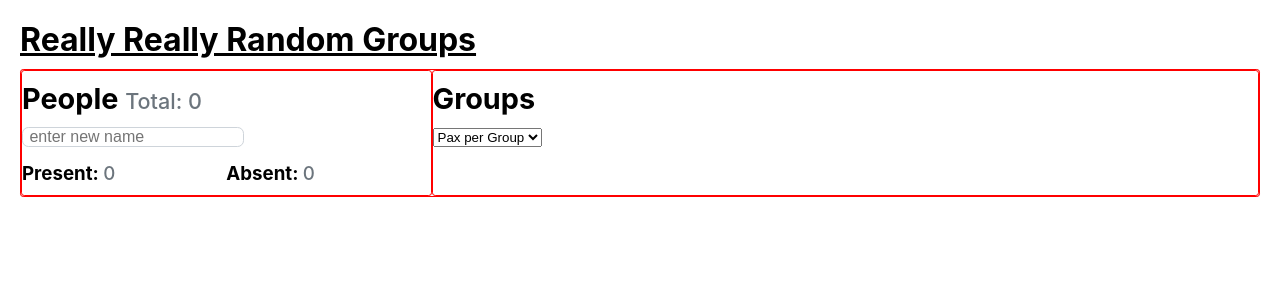
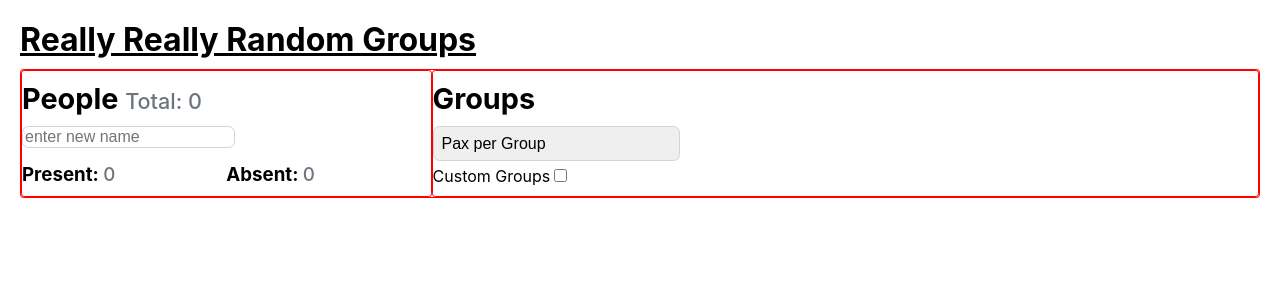
Before and after one commit to nicoraven/random-teams, a React (Create React App) app: page / in a window 1280 px wide. Shown: the top 300 px of the page. Built offline with nearby package versions, Linux system fonts and the light colour scheme.

Commit message:
feat: checkbox toggles between select pax per group or custom groups

```diff
--- a/src/App.css
+++ b/src/App.css
@@ -27,17 +27,31 @@ h2, h3 {
 	margin: 10px 0;
 }
 
-input {
+input, .group-input {
+	box-sizing: border-box;
 	border: solid 1px #CED4DA;
 	border-radius: 0.4rem;
-	padding: 0em 0.4em;
 	font-size: 1em;
 	overflow: auto;
 	margin-bottom: 5px;
 }
 
-input:focus {
+.group-input {
+	-webkit-appearance: none;
+	-moz-appearance: none;
+	width: 30%;
+}
+
+input, .group-input:focus {
 	outline: none;
+}
+
+#custom-group {
+	padding: 0em 0.4em;
+}
+
+#pax-group {
+	padding: 0.5em;
 }
 
 #attendance-lists {
--- a/src/groupings.js
+++ b/src/groupings.js
@@ -13,12 +13,23 @@ class Groupings extends Component {
         });
     }
 
+    toggleCustom = () => {
+        let custom = !this.state.custom;
+        this.setState({custom: custom});
+    }
+
     render() {
-
         return (
             <div id="groupings-wrapper">
                 <h2>Groups</h2>
-                <Sorting custom={this.state.custom} pax={this.state.pax} changeHandler={this.changeHandler} />
+                <div id="grouping-menu">
+                    <Sorting custom={this.state.custom} pax={this.state.pax} changeHandler={this.changeHandler} />
+                    <div>
+                        <label>Custom Groups</label>
+                        <input type="checkbox" onChange={this.toggleCustom} />
+                    </div>
+                </div>
+
                 <div id="grouping-results"></div>
             </div>
         )
@@ -29,19 +40,19 @@ class Sorting extends Component {
 
     render() {
         return this.props.custom ? (
-            <div id="grouping-menu">
-                <input id="custom-group" placeholder="Custom no. of groups" />
-            </div>
+            <React.Fragment>
+                <input className="group-input" id="custom-group" placeholder="Custom no. of groups" />
+            </React.Fragment>
         ) : (
-            <div id="grouping-menu">
-                <select id="pax-group" defaultValue={this.props.pax} onChange={this.props.changeHandler}>
+            <React.Fragment>
+                <select className="group-input" id="pax-group" defaultValue={this.props.pax} onChange={this.props.changeHandler}>
                     <option value="1">Pax per Group</option>
                     <option value="2">Pairs</option>
                     <option value="3">Threes</option>
                     <option value="4">Fours</option>
                     <option value="5">Fives</option>
                 </select>
-            </div>
+            </React.Fragment>
         )
     }
 }
```
